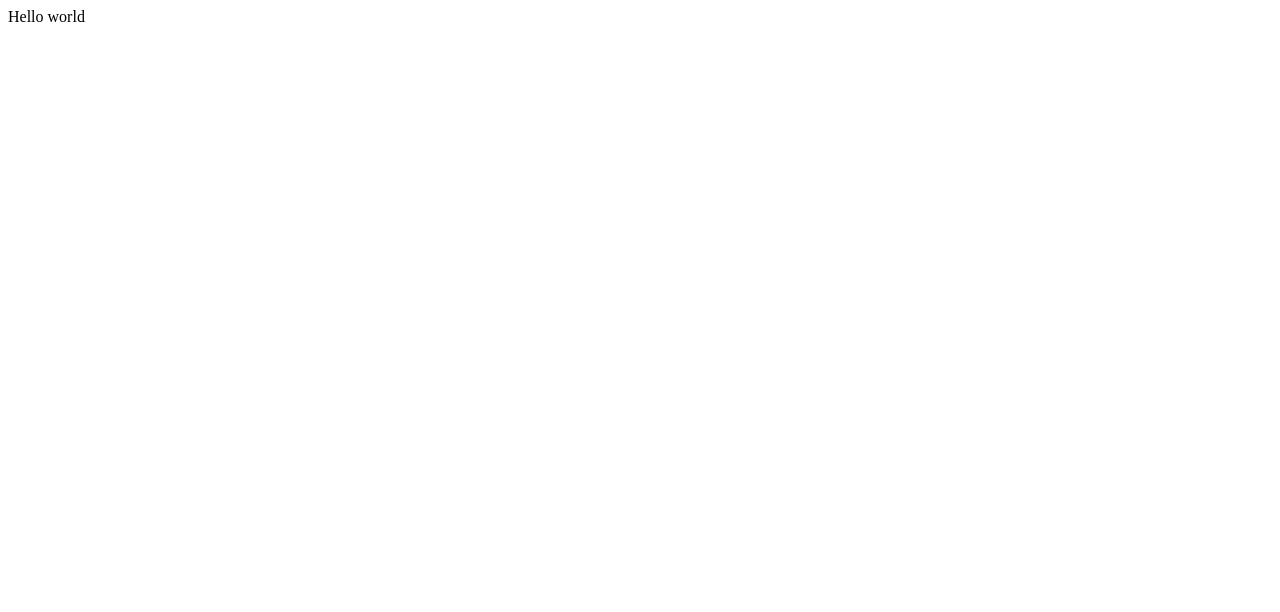
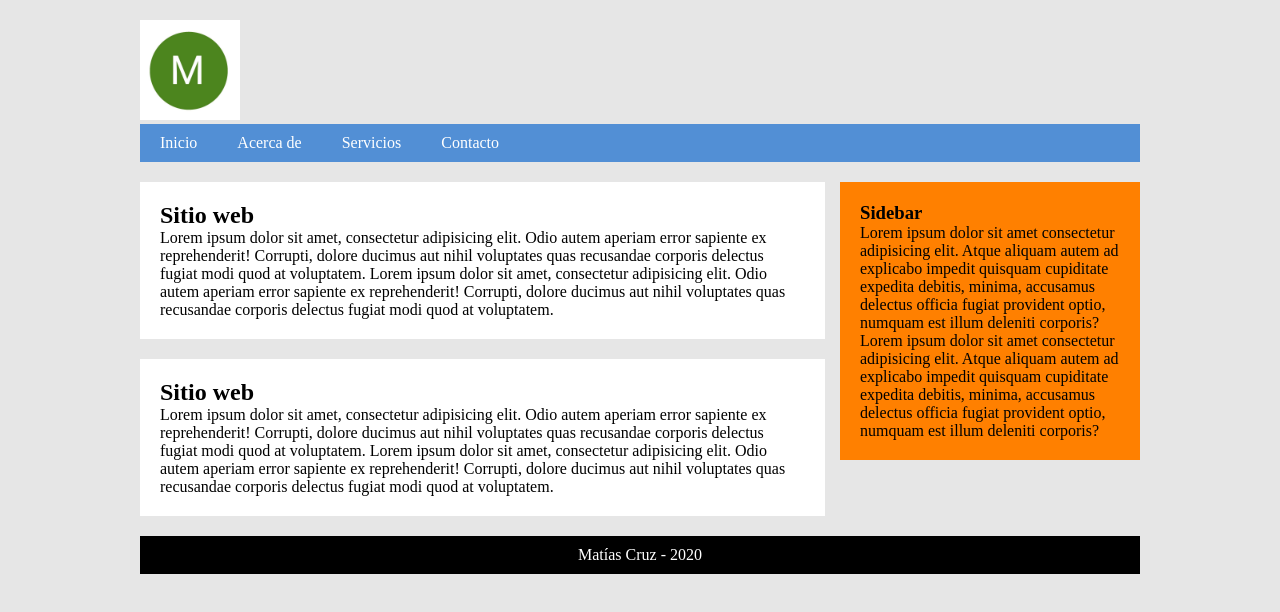
Before and after one commit to jared1006/jared1006.github.io, a plain HTML site: page index.html in a window 1280 px wide. Drawn offline with Linux system fonts and the light colour scheme.

Commit message:
Add files via upload

```diff
--- /dev/null
+++ b/css/estilos.css
@@ -0,0 +1,67 @@
+* {
+    margin: 0;
+    padding: 0;
+}
+
+body {
+    background: #e6e6e6;
+}
+
+header, .main,footer {
+    width: 90%;
+    max-width: 1000px;
+    margin: 20px auto;
+}
+
+header nav {
+    background:#528FD5;
+    overflow: hidden;
+}
+
+header nav ul {
+    list-style: none;
+}
+
+header nav ul li {
+    float: left;
+}
+
+header nav ul li a {
+    padding: 10px 20px;
+    display: block;
+    color: #fff;
+    text-decoration: none;
+
+}
+
+header nav ul li a:hover {
+    background: #75ACEC;
+}
+
+.main .articles {
+    width: 68.5%;
+    float: left;
+    margin-right: 1.5%;
+}
+
+.main .articles article {
+    padding: 20px;
+    background: #fff;
+    margin-bottom: 20px;
+}
+
+aside {
+    width: 30%;
+    background: #ff8000;
+    float: left;
+    padding: 20px;
+    box-sizing: border-box;
+}
+
+footer {
+    background: #000;
+    color: #fff;
+    clear: both;
+    padding: 10px 0px;
+    text-align: center;
+}
--- a/index.html
+++ b/index.html
@@ -1 +1,69 @@
-Hello world
+<!DOCTYPE html>
+<html lang="en">
+<head>
+    <meta charset="UTF-8">
+    <meta http-equiv="X-UA-Compatible" content="IE=edge">
+    <meta name="viewport" content="width=device-width, initial-scale=1.0">
+    <title>Sitio web con css</title>
+    <link rel="stylesheet" type="text/css" href="css/estilos.css">
+</head>
+<body>
+
+    <header>
+        <div class="logotipo">
+         <img src="img/Logo.jpg" alt="logo" width="100px">
+        </div>
+
+        <nav>
+            <ul>
+                <li><a href="#">Inicio</a></li>
+                <li><a href="#">Acerca de</a></li>
+                <li><a href="#">Servicios</a></li>
+                <li><a href="#">Contacto</a></li>
+            </ul>
+        </nav>
+
+    </header>
+
+    <section class="main">
+        <section class="articles">
+                <article>
+                        <h2>Sitio web</h2>
+                        <p>Lorem ipsum dolor sit amet, consectetur adipisicing elit.
+                            Odio autem aperiam error sapiente ex
+                            reprehenderit! Corrupti, dolore ducimus aut nihil voluptates
+                            quas recusandae corporis delectus fugiat modi quod at voluptatem.
+                            Lorem ipsum dolor sit amet, consectetur adipisicing elit.
+                            Odio autem aperiam error sapiente ex
+                            reprehenderit! Corrupti, dolore ducimus aut nihil voluptates
+                            quas recusandae corporis delectus fugiat modi quod at voluptatem.</p>
+                </article>
+                <article>
+                        <h2>Sitio web</h2>
+                        <p>Lorem ipsum dolor sit amet, consectetur adipisicing elit.
+                            Odio autem aperiam error sapiente ex
+                            reprehenderit! Corrupti, dolore ducimus aut nihil voluptates
+                            quas recusandae corporis delectus fugiat modi quod at voluptatem.
+                            Lorem ipsum dolor sit amet, consectetur adipisicing elit.
+                            Odio autem aperiam error sapiente ex
+                            reprehenderit! Corrupti, dolore ducimus aut nihil voluptates
+                            quas recusandae corporis delectus fugiat modi quod at voluptatem.</p>
+                </article>
+        </section>
+
+        <aside>
+                <h3>Sidebar</h3>
+                <p>Lorem ipsum dolor sit amet consectetur adipisicing elit. Atque aliquam autem ad explicabo
+                   impedit quisquam cupiditate expedita debitis, minima, accusamus delectus officia fugiat
+                    provident optio, numquam est illum deleniti corporis?
+                    Lorem ipsum dolor sit amet consectetur adipisicing elit. Atque aliquam autem ad explicabo
+                   impedit quisquam cupiditate expedita debitis, minima, accusamus delectus officia fugiat
+                    provident optio, numquam est illum deleniti corporis?</p>
+        </aside>
+    </section>
+
+    <footer>
+        <p>Matías Cruz - 2020</p>
+    </footer>
+</body>
+</html>
```
Also changed, not shown: img/Logo.jpg (added).
